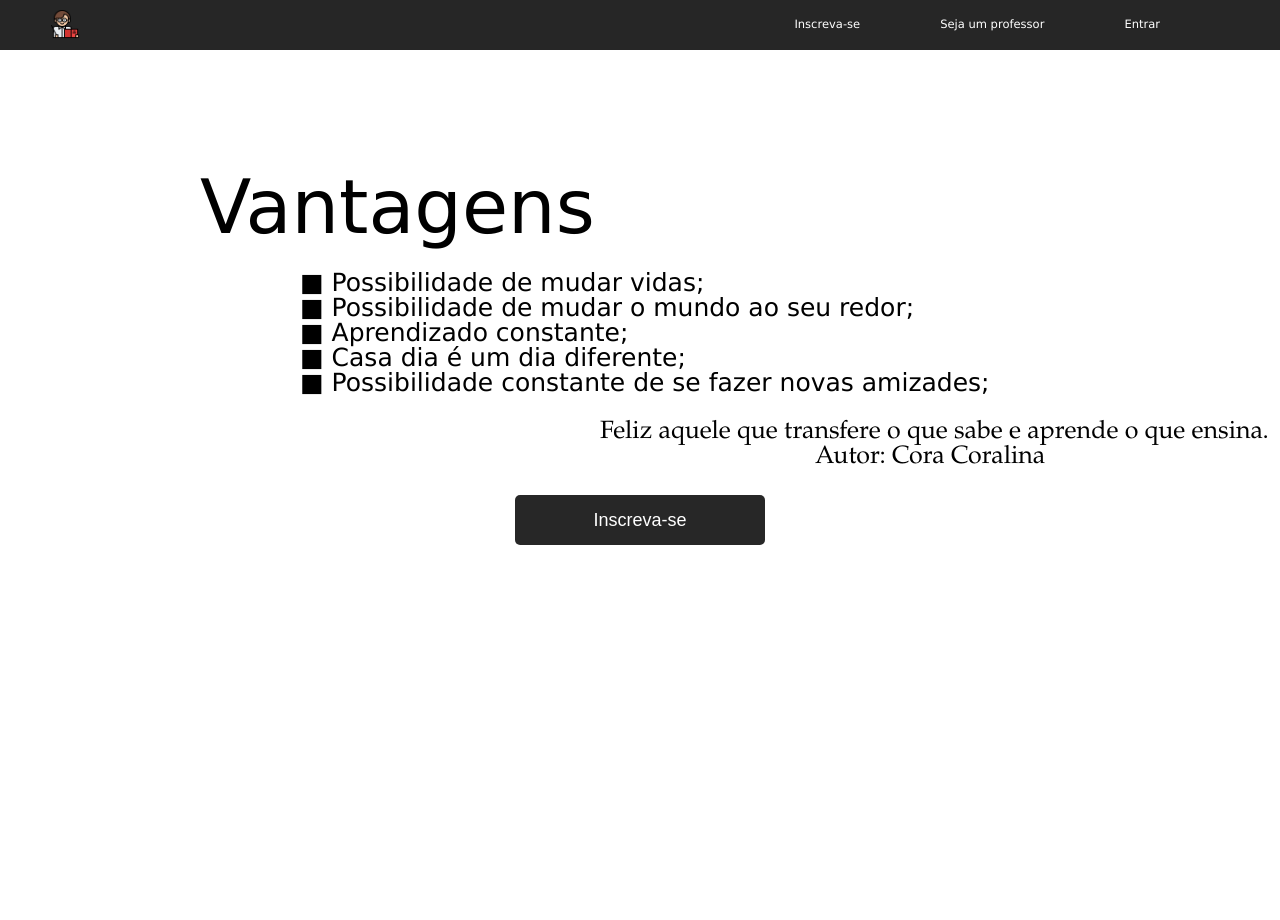
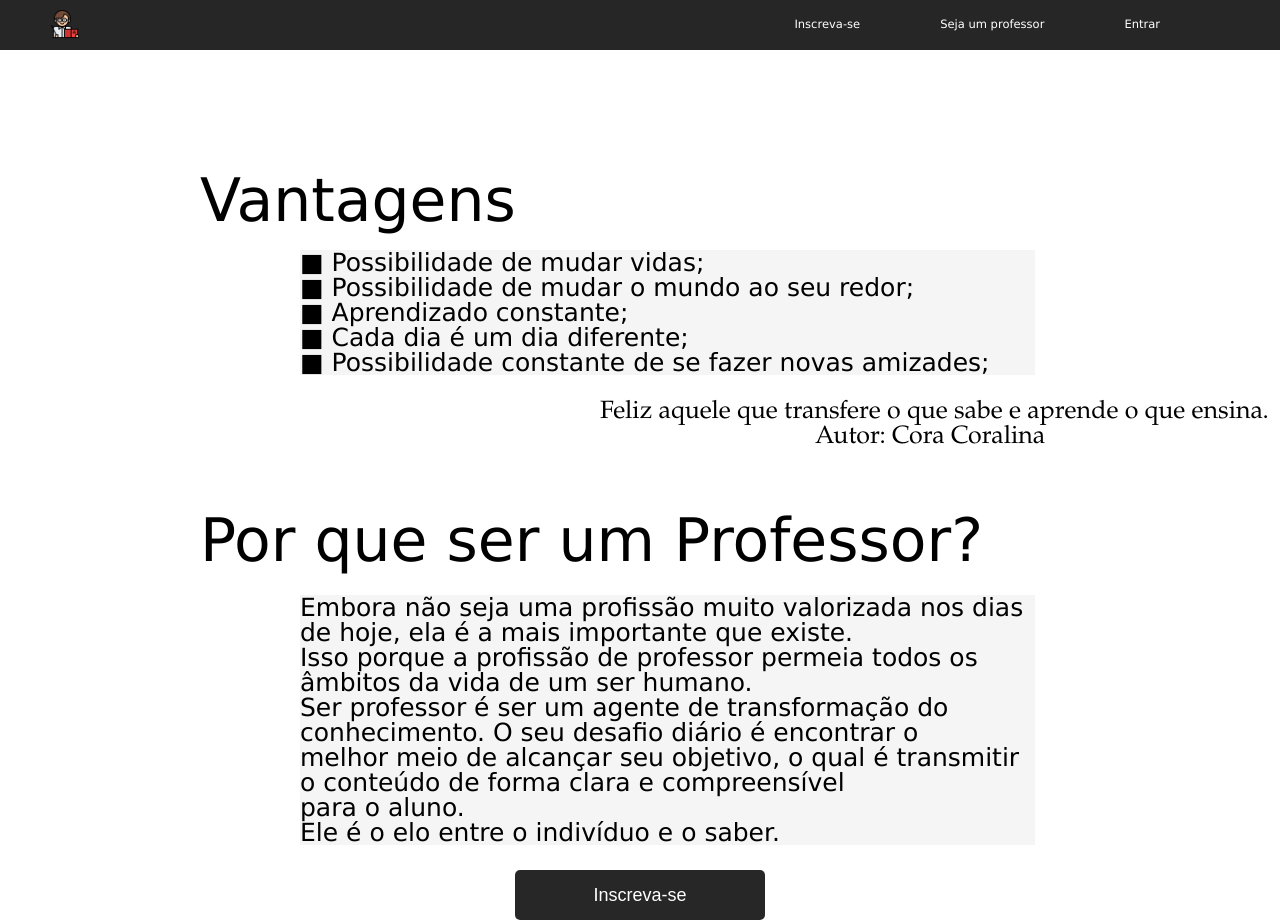
Before and after one commit to igor-py/professor-online, a React (Create React App) app in the folder app/: page /sejaumprofessor in a window 1280 px wide. Before the commit the page ends 800 px from the top, so only its background shows below. Built offline with nearby package versions, Linux system fonts and the light colour scheme.

Commit message:
seja um professor - parte 3

```diff
--- a/app/src/pages/seja-um-professor/index.js
+++ b/app/src/pages/seja-um-professor/index.js
@@ -11,27 +11,38 @@ export default function SejaUmProfessorPage() {
 
         <body>
           <li>
-            <h1>Vantagens</h1>
+            <h1 class="vantagens">Vantagens</h1>
           </li>
           <li>
             <div class="paragrafos">
               <li class="vantagem">Possibilidade de mudar vidas;</li>
               <li class="vantagem">Possibilidade de mudar o mundo ao seu redor;</li>
               <li class="vantagem">Aprendizado constante;</li>
-              <li class="vantagem">Casa dia é um dia diferente;</li>
+              <li class="vantagem">Cada dia é um dia diferente;</li>
               <li class="vantagem">Possibilidade constante de se fazer novas amizades;</li>
             <div class="frase-motivacional">
                 <li class="frase">Feliz aquele que transfere o que sabe e aprende o que ensina.</li>
                 <li class="autor">Autor: Cora Coralina</li>
               </div>
             </div>
-            <div class="flex-container">
+          </li>
+          <li>
+            <h1 class="porque">Por que ser um Professor?</h1>
+          </li>
+          <li>
+            <div class="paragrafos">
+              <li class="porque-li">Embora não seja uma profissão muito valorizada nos dias de hoje, ela é a mais importante que existe.<br/>
+                 Isso porque a profissão de professor permeia todos os âmbitos da vida de um ser humano.<br/>
+                Ser professor é ser um agente de transformação do conhecimento. O seu desafio diário é encontrar o<br/> melhor
+                meio de alcançar seu objetivo, o qual é transmitir o conteúdo de forma clara e compreensível<br/> para o aluno.<br/>
+                Ele é o elo entre o indivíduo e o saber.</li>
+
+            </div>
+          </li>
+          <div class="flex-container">
               <button class="botao">Inscreva-se</button>
             </div>
-
-          </li>
         </body>
-
       </ProfessorItemList>
       </ProfessorItemContainer>
     );
--- a/app/src/pages/seja-um-professor/styles.css
+++ b/app/src/pages/seja-um-professor/styles.css
@@ -2,11 +2,11 @@ body {
 
     font-family: Verdana, Geneva, Tahoma, sans-serif;
 }
-h1{
-    font-size: 75px;
+.vantagens{
+    font-size: 60px;
     padding-left: 200px;
     padding-top: 120px;
-    padding-bottom: 25px;
+    padding-bottom: 20px;
 }
 
 
@@ -14,6 +14,12 @@ h1{
     font-size: 25px;
     text-align: left;
     padding-left: 300px;
+
+}
+
+.vantagem{
+    background-color: #F5F5F5;
+    margin-right: 25%;
 }
 
 .vantagem::before{
@@ -29,6 +35,18 @@ h1{
 
 .autor{
     padding-left: 215px;
+}
+
+.porque{
+    font-size: 60px;
+    padding-left: 200px;
+    padding-top: 60px;
+    padding-bottom: 25px;
+}
+
+.porque-li{
+    background-color: #F5F5F5;
+    margin-right: 25%;
 }
 
 .flex-container{
@@ -48,5 +66,5 @@ h1{
 }
 
 .botao:hover{
-    background-color: lightsalmon;
+    background-color: lightgray;
 }
```
